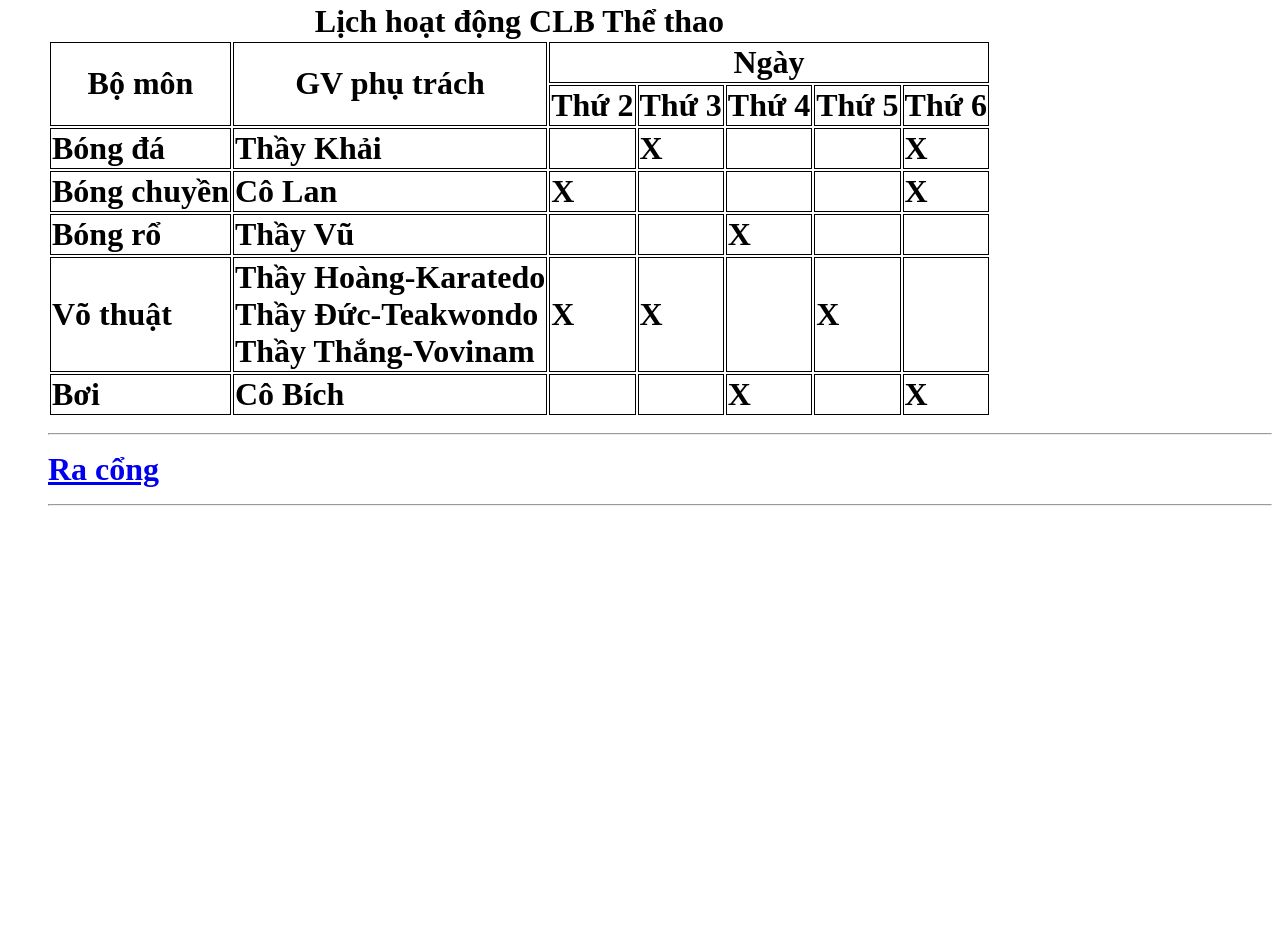
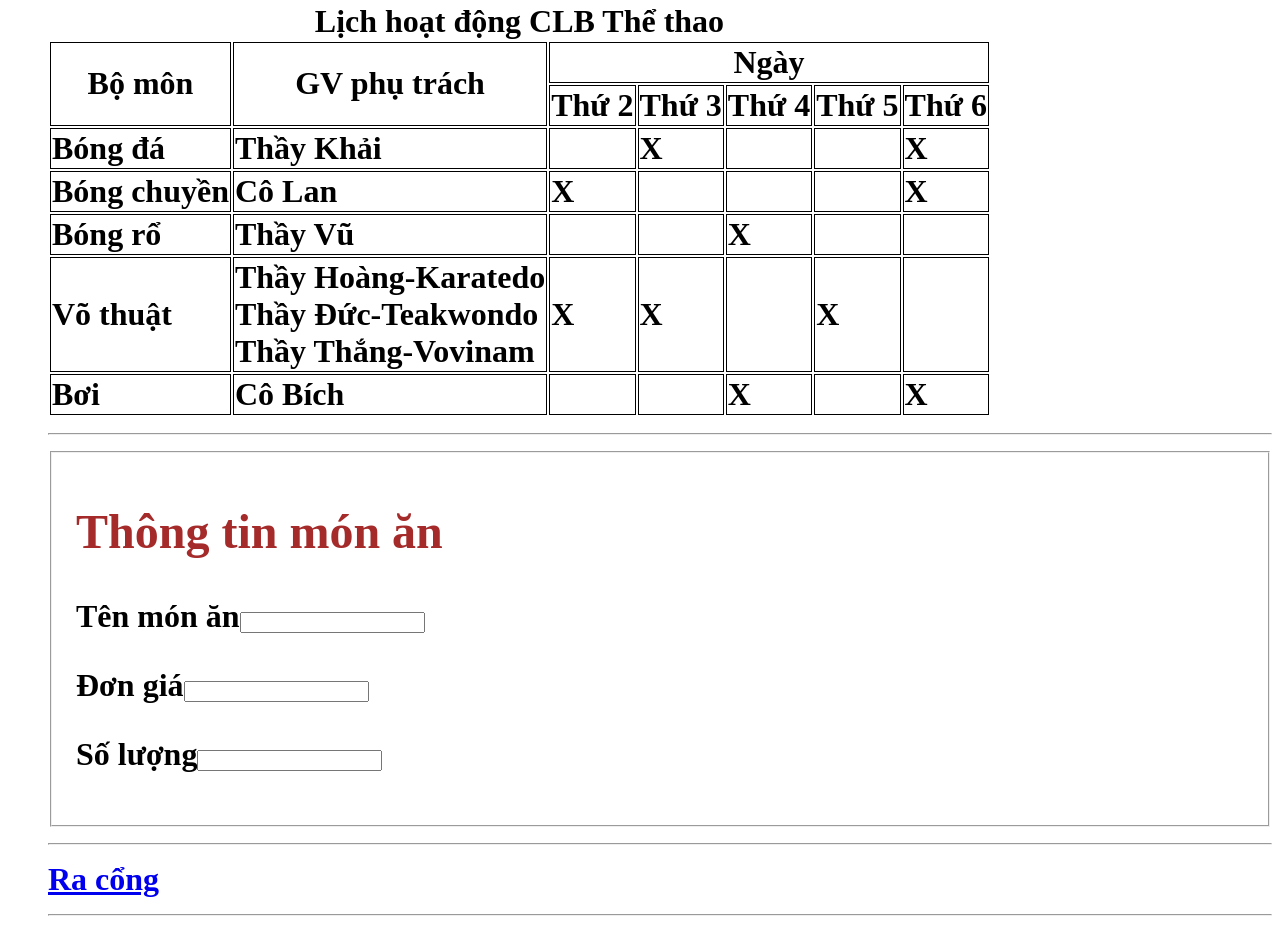
Before and after one commit to raki1224/Anhtuyet_12a22, a plain HTML site: page index.html in a window 1280 px wide. Shown: the part 1881-2819 px from the top of the page. Before the commit the page ends 2408 px from the top, so only its background shows below. Drawn offline with Linux system fonts and the light colour scheme.

Commit message:
Fix HTML structure and add food information form

```diff
--- a/index.html
+++ b/index.html
@@ -52,11 +52,18 @@
        </tr>
     </table>
     <hr>
+    <fieldset>
+    <h2><strong style="color:brown">Thông tin món ăn</strong></h2>
+    <form>
+    <label for="monan"> Tên món ăn</label><input id="monan" type="text"></p>
+    <label for="dongia"> Đơn giá</label><input id="dongia" type="number"></p>
+    <label for="soluong"> Số lượng</label><input id="soluong" type="number"></p>
+    </form>
+    </fieldset>
+    <hr>
     <a href="#hihi">Ra cổng</a>
     <table id="haha"></table>
     <hr>
-
     </div>
     </body>
-
 </html>
```
